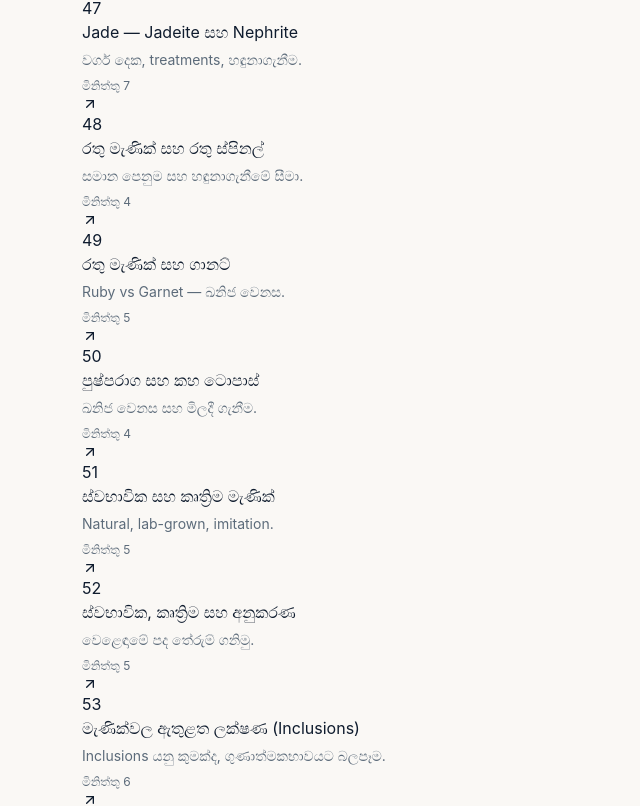
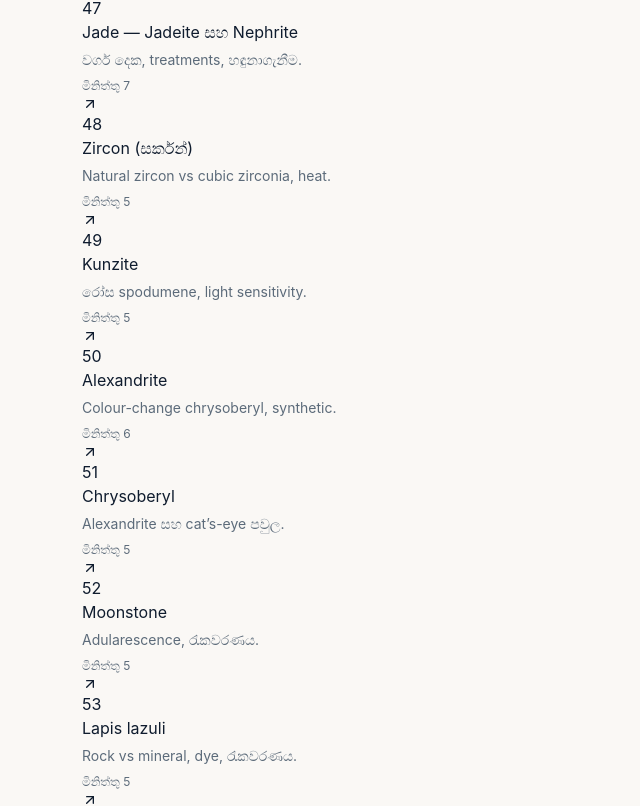
Before and after one commit to LinukaBandara/GemologyX, a Next.js app: page /learn in a window 1280 px wide. Shown: the part 5734-6540 px from the top of the page, without its empty margins (0-640 px from the left). Built offline with nearby package versions, Linux system fonts and the light colour scheme.

Commit message:
content: learn index — add batch 6 species (zircon, kunzite, alexandrite, chrysoberyl, moonstone, lapis)

```diff
--- a/src/app/learn/page.tsx
+++ b/src/app/learn/page.tsx
@@ -67,6 +67,12 @@ const sinhalaGuides = [
   { title: "Citrine", description: "කහ quartz, heat-treated amethyst.", href: "/si/learn/citrine-intro", readTime: "මිනිත්තු 5" },
   { title: "Topaz", description: "Blue topaz treatments, cleavage.", href: "/si/learn/topaz-intro", readTime: "මිනිත්තු 5" },
   { title: "Jade — Jadeite සහ Nephrite", description: "වර්ග දෙක, treatments, හඳුනාගැනීම.", href: "/si/learn/jade-intro", readTime: "මිනිත්තු 7" },
+  { title: "Zircon (සර්කන්)", description: "Natural zircon vs cubic zirconia, heat.", href: "/si/learn/zircon-intro", readTime: "මිනිත්තු 5" },
+  { title: "Kunzite", description: "රෝස spodumene, light sensitivity.", href: "/si/learn/kunzite-intro", readTime: "මිනිත්තු 5" },
+  { title: "Alexandrite", description: "Colour-change chrysoberyl, synthetic.", href: "/si/learn/alexandrite-intro", readTime: "මිනිත්තු 6" },
+  { title: "Chrysoberyl", description: "Alexandrite සහ cat’s-eye පවුල.", href: "/si/learn/chrysoberyl-intro", readTime: "මිනිත්තු 5" },
+  { title: "Moonstone", description: "Adularescence, රැකවරණය.", href: "/si/learn/moonstone-intro", readTime: "මිනිත්තු 5" },
+  { title: "Lapis lazuli", description: "Rock vs mineral, dye, රැකවරණය.", href: "/si/learn/lapis-lazuli-intro", readTime: "මිනිත්තු 5" },
 
   // —— Comparisons & basics ——
   { title: "රතු මැණික් සහ රතු ස්පිනල්", description: "සමාන පෙනුම සහ හඳුනාගැනීමේ සීමා.", href: "/si/learn/ruby-vs-spinel", readTime: "මිනිත්තු 4" },
```
